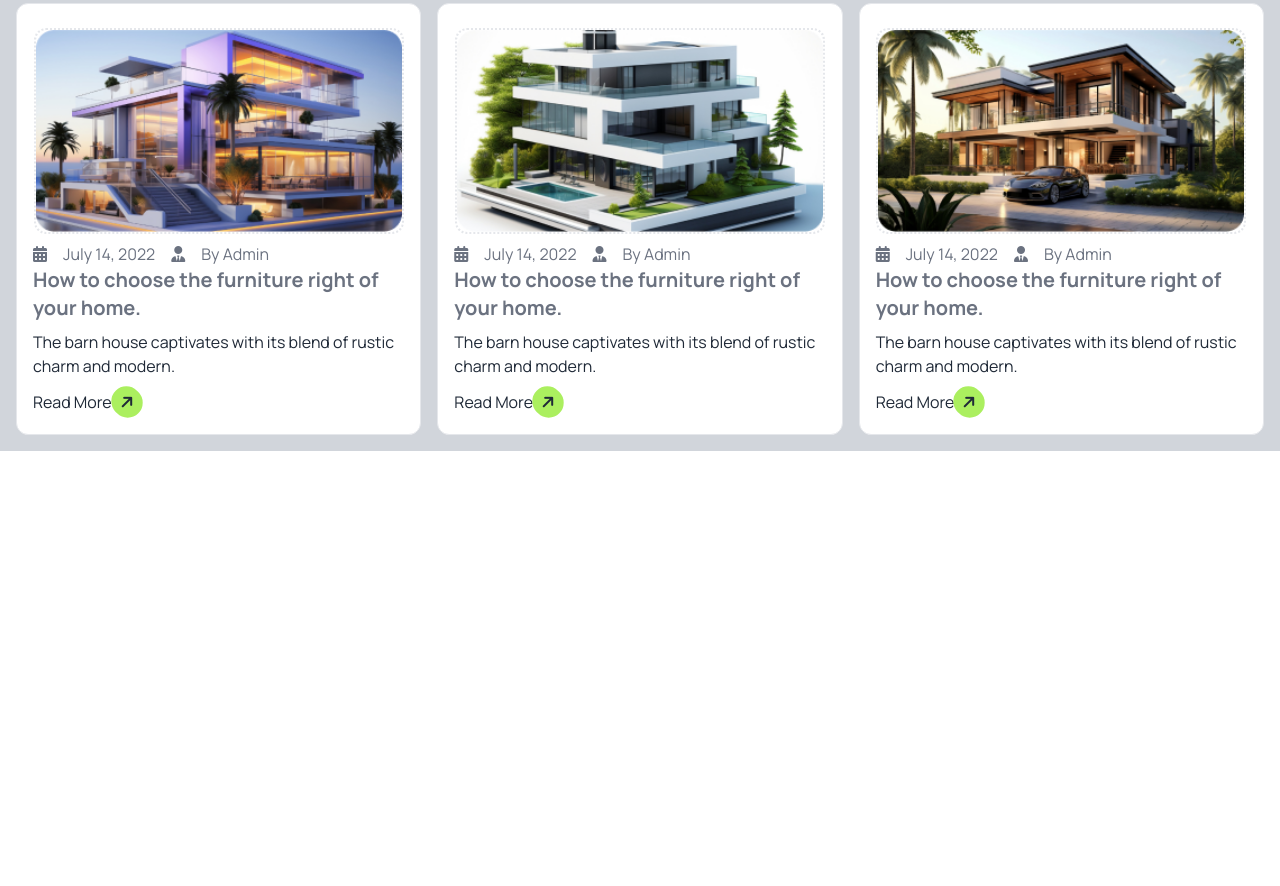
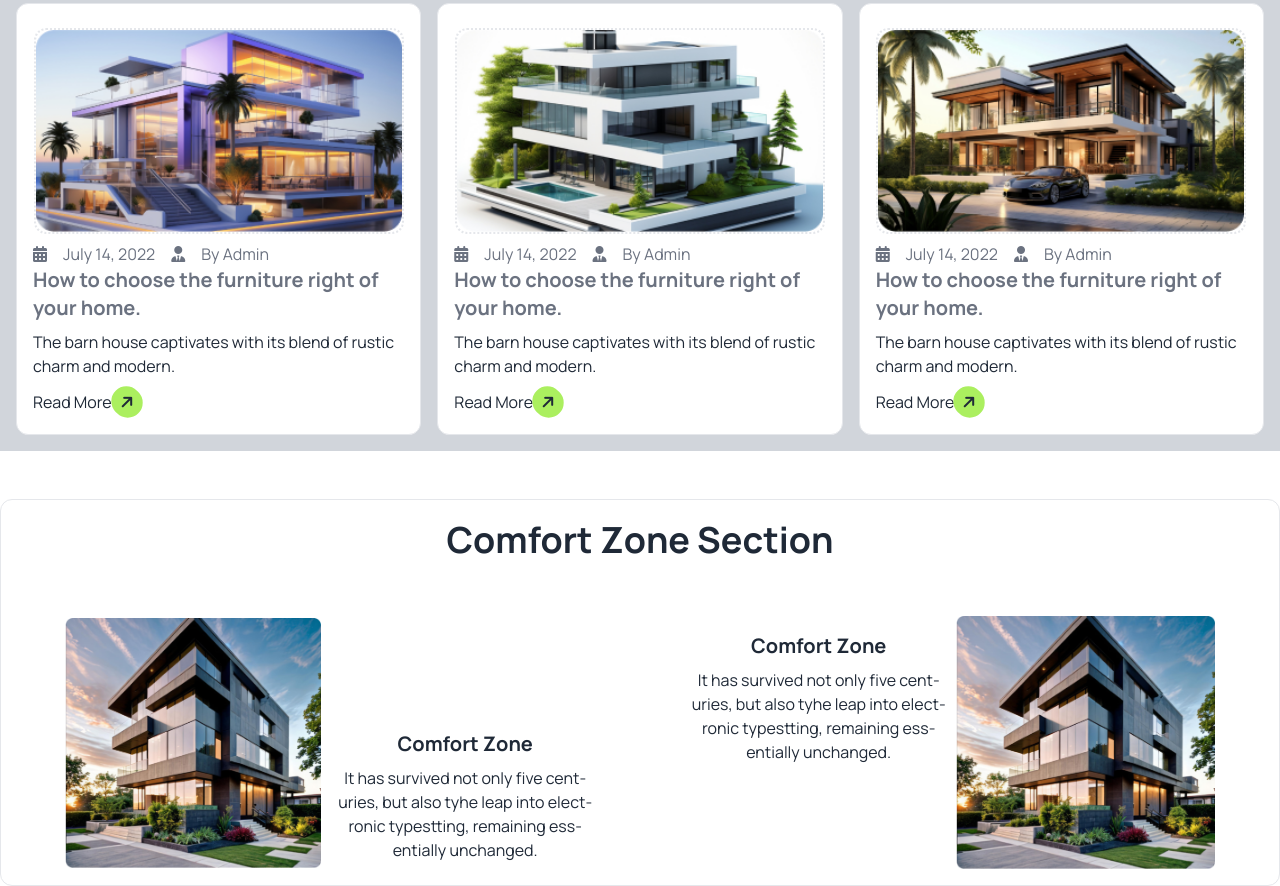
Before and after one commit to Liyanroy12/assignment-3, a plain HTML site: page index.html in a window 1280 px wide. Shown: the part 3172-4058 px from the top of the page. Before the commit the page ends 3623 px from the top, so only its background shows below. Drawn offline with nearby package versions, Linux system fonts and the light colour scheme.

Commit message:
comfort secetion done

```diff
--- a/index.html
+++ b/index.html
@@ -311,6 +311,33 @@
                 </div>
             </div>
          </section>
+
+         <!-- Comfort Zone Section  -->
+          <section class="container mx-auto mt-12 border border-spacing-6 rounded-xl">
+            <h1 class="text-center font-bold text-4xl mt-5">Comfort Zone Section</h1>
+            <!-- card-1 -->
+            <div class="flex-1 lg:flex justify-between items-center gap-4 mx-6">
+                <div class="grid grid-cols-1 lg:grid-cols-2 mt-10 rounded-xl gap-4 mx-6 lg:p-4">
+                    <div>
+                        <img class="" src="./assets/Rectangle.png" alt="">
+                    </div>
+                    <div class="text-start lg:text-center lg:mt-28">
+                        <h1 class="font-bold text-xl mb-2">Comfort Zone</h1>
+                        <p>It has survived not only five cent-uries, but also tyhe leap into elect-ronic typestting, remaining ess-entially unchanged.</p>
+                    </div>
+                </div>
+                <!-- card-2 -->
+                <div class="grid grid-cols-1 lg:grid-cols-2 mt-10 rounded-xl gap-2 mx-6 lg:p-4">
+                    <div class="text-start lg:text-center lg:mt-4">
+                        <h1 class="font-bold text-xl mb-2">Comfort Zone</h1>
+                        <p>It has survived not only five cent-uries, but also tyhe leap into elect-ronic typestting, remaining ess-entially unchanged.</p>
+                    </div>
+                    <div>
+                        <img class="" src="./assets/Rectangle.png" alt="">
+                    </div>
+                </div>
+            </div>
+          </section>
     </main>
     <footer>
 
```
